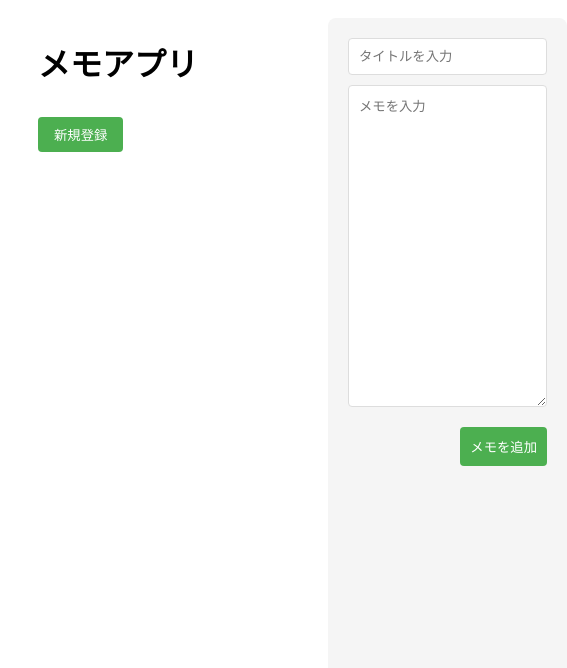
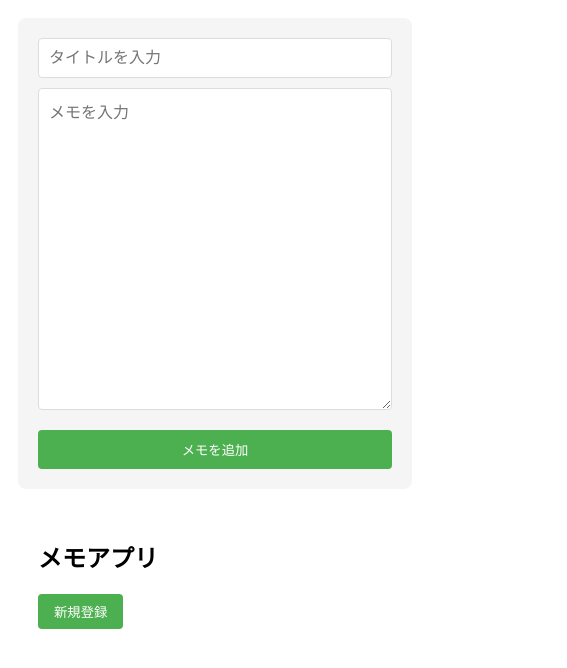
Before and after one commit to niman1114/memoApp, a React (Vite) app: page / in a window 390 px wide. Shown: the top 668 px of the page, 567 px wide, since content can reach past the window. Built offline with nearby package versions, Linux system fonts and the light colour scheme.

Commit message:
feat: スマートフォン向けのレスポンシブデザインを実装

```diff
--- a/src/App.css
+++ b/src/App.css
@@ -1,8 +1,9 @@
 .app-container {
   display: flex;
-  height: 100vh;
-  padding: 10px;
   gap: 20px;
+  padding: 20px;
+  max-width: 1200px;
+  margin: 0 auto;
 }
 
 .memo-list {
@@ -53,11 +54,6 @@
   border-radius: 4px;
 }
 
-.memo-item.editing {
-  border: 2px solid #4CAF50;
-  box-shadow: 0 0 5px rgba(76, 175, 80, 0.3);
-}
-
 .button-group {
   display: flex;
   gap: 10px;
@@ -87,3 +83,54 @@
 .new-memo-button:hover {
   background-color: #45a049;
 }
+
+/* スマホ向けレイアウト */
+@media (max-width: 768px) {
+  .app-container {
+    flex-direction: column-reverse;
+    padding: 10px;
+  }
+
+  .memo-list {
+    width: 100%;
+  }
+
+  .memo-input {
+    width: 100%;
+    margin-bottom: 20px;
+  }
+
+  .memo-input textarea {
+    min-height: 100px;
+  }
+
+  .button-group {
+    display: flex;
+    gap: 10px;
+  }
+
+  .button-group button {
+    flex: 1;
+    white-space: nowrap;
+  }
+
+  h1 {
+    font-size: 1.5rem;
+    margin: 10px 0;
+  }
+
+  .memo-item {
+    padding: 12px;
+    margin-bottom: 12px;
+  }
+
+  .memo-item h3 {
+    font-size: 1.1rem;
+    margin: 0 0 8px 0;
+  }
+
+  input, textarea {
+    font-size: 16px;  /* iOSでズームインを防ぐ */
+    padding: 8px;
+  }
+}
```
